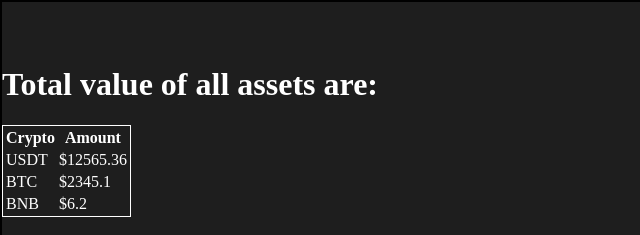
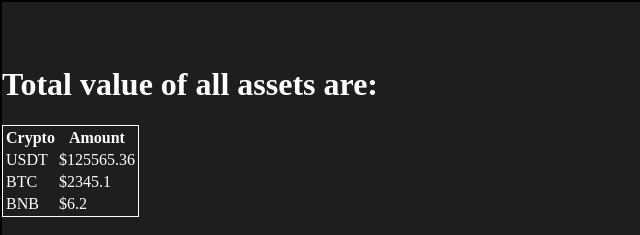
Before and after one commit to MathiasSei/Binance_Dashboard, a plain HTML site: page index.html in a window 1280 px wide. Shown: the top 235 px of the page, 0-640 px from the left. Drawn offline with Linux system fonts and the light colour scheme; no server answers.

Commit message:
Update USDT value in index.html

```diff
--- a/index.html
+++ b/index.html
@@ -17,7 +17,7 @@
             </tr>
             <tr>
                 <td>USDT</td>
-                <td>$12565.36</td>
+                <td>$125565.36</td>
             </tr>
             <tr>
                 <td>BTC</td>
```
